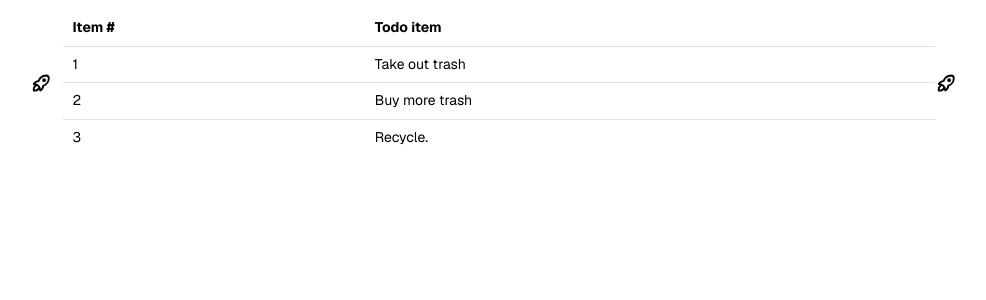
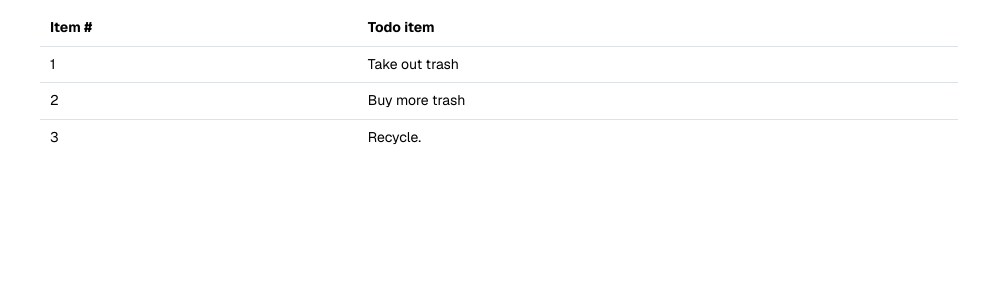
Before and after one commit to hedgehoglab-engineering/todo-workshop-template, a Next.js app in the folder frontend/: page / in a window 1280 px wide. Shown: the top 300 px of the page, without its empty margins (146-1132 px from the left). Built offline with nearby package versions, Linux system fonts and the light colour scheme.

Commit message:
Get rid of the rocket icon

```diff
--- a/frontend/app/page.tsx
+++ b/frontend/app/page.tsx
@@ -1,16 +1,13 @@
 import { Center, Container, Text } from "@mantine/core";
-import { IconRocket } from "@tabler/icons-react";
 import { TodoList } from "./list"; // adjust path if needed
 
 export default function Home() {
   return (
     <Container w='100%' >
       <Center pt={10}>
-        <IconRocket/>
         <Text px={5} size='xl' >
         </Text>
         <TodoList></TodoList>
-        <IconRocket/>
       </Center>
     </Container>
   );
```
